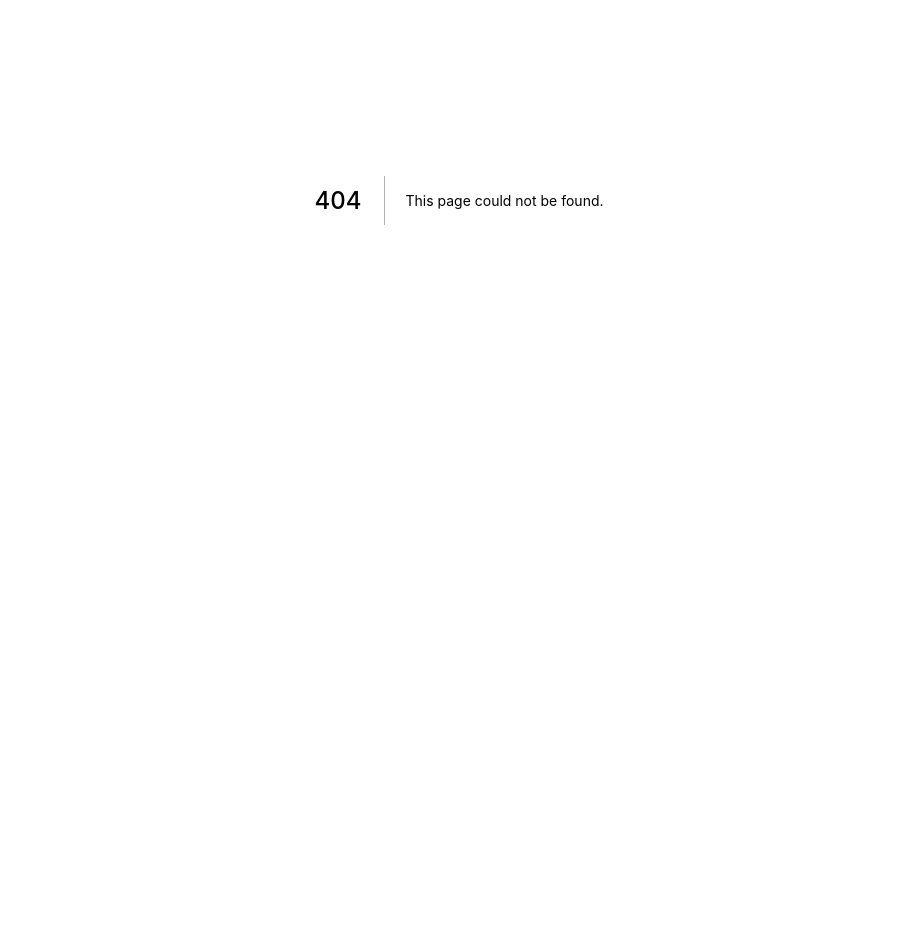
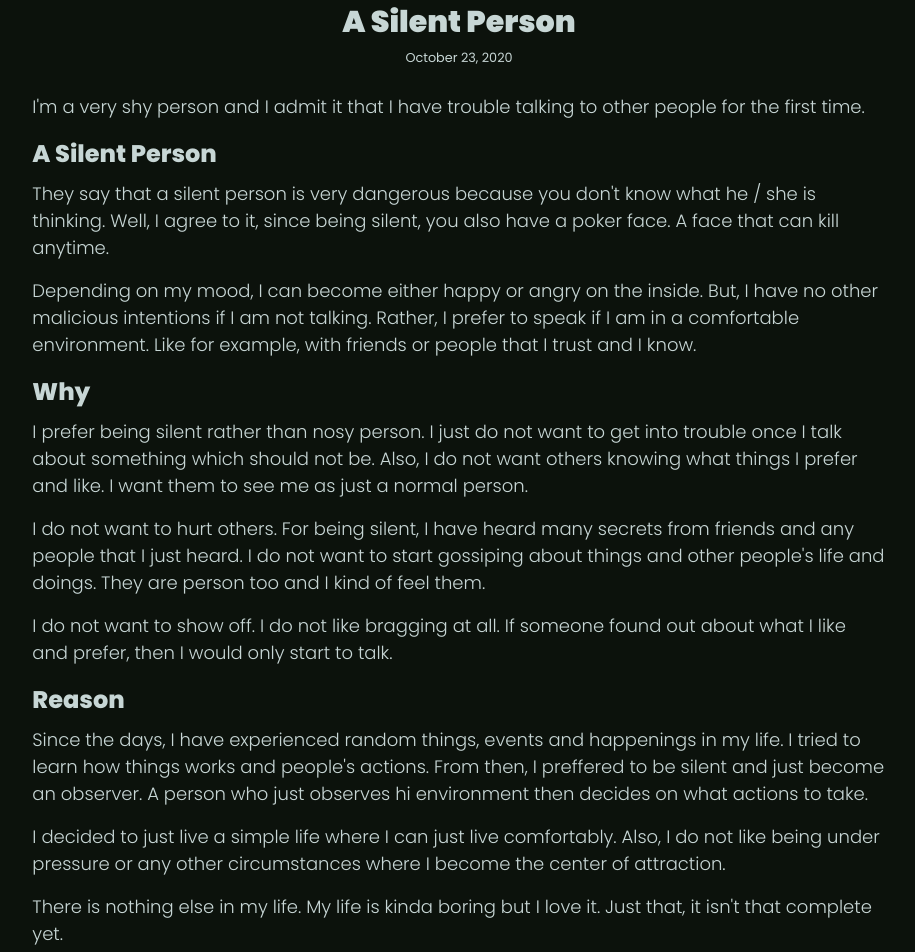
Before and after one commit to tbdsux/creep, a Next.js app: page /blog/a-silent-person in a window 1280 px wide. Before the commit this address had no page. Shown: the part 200-1152 px from the top of the page, without its empty margins (181-1096 px from the left). Before the commit the page ends 800 px from the top, so only its background shows below. Built offline with nearby package versions, Linux system fonts and the light colour scheme.

Commit message:
Add new blog

```diff
--- /dev/null
+++ b/pages/blog/a-silent-person/index.mdx
@@ -0,0 +1,30 @@
+import BlogLayout from '../../../components/_BlogLayout'
+
+export const meta = {
+  title: 'A Silent Person',
+  description: "Being shy is good. It's just that not at all times.",
+  date: 'October 23, 2020',
+}
+
+export default ({ children }) => <BlogLayout meta={meta}>{children}</BlogLayout>
+
+I'm a very shy person and I admit it that I have trouble talking to other people for the first time.
+
+## A Silent Person
+They say that a silent person is very dangerous because you don't know what he / she is thinking. Well, I agree to it, since being silent, you also have a poker face. A face that can kill anytime.
+
+Depending on my mood, I can become either happy or angry on the inside. But, I have no other malicious intentions if I am not talking. Rather, I prefer to speak if I am in a comfortable environment. Like for example, with friends or people that I trust and I know.
+
+## Why
+I prefer being silent rather than nosy person. I just do not want to get into trouble once I talk about something which should not be. Also, I do not want others knowing what things I prefer and like. I want them to see me as just a normal person.
+
+I do not want to hurt others. For being silent, I have heard many secrets from friends and any people that I just heard. I do not want to start gossiping about things and other people's life and doings. They are person too and I kind of feel them.
+
+I do not want to show off. I do not like bragging at all. If someone found out about what I like and prefer, then I would only start to talk.
+
+## Reason
+Since the days, I have experienced random things, events and happenings in my life. I tried to learn how things works and people's actions. From then, I preffered to be silent and just become an observer. A person who just observes hi environment then decides on what actions to take.
+
+I decided to just live a simple life where I can just live comfortably. Also, I do not like being under pressure or any other circumstances where I become the center of attraction.
+
+There is nothing else in my life. My life is kinda boring but I love it. Just that, it isn't that complete yet.
```
